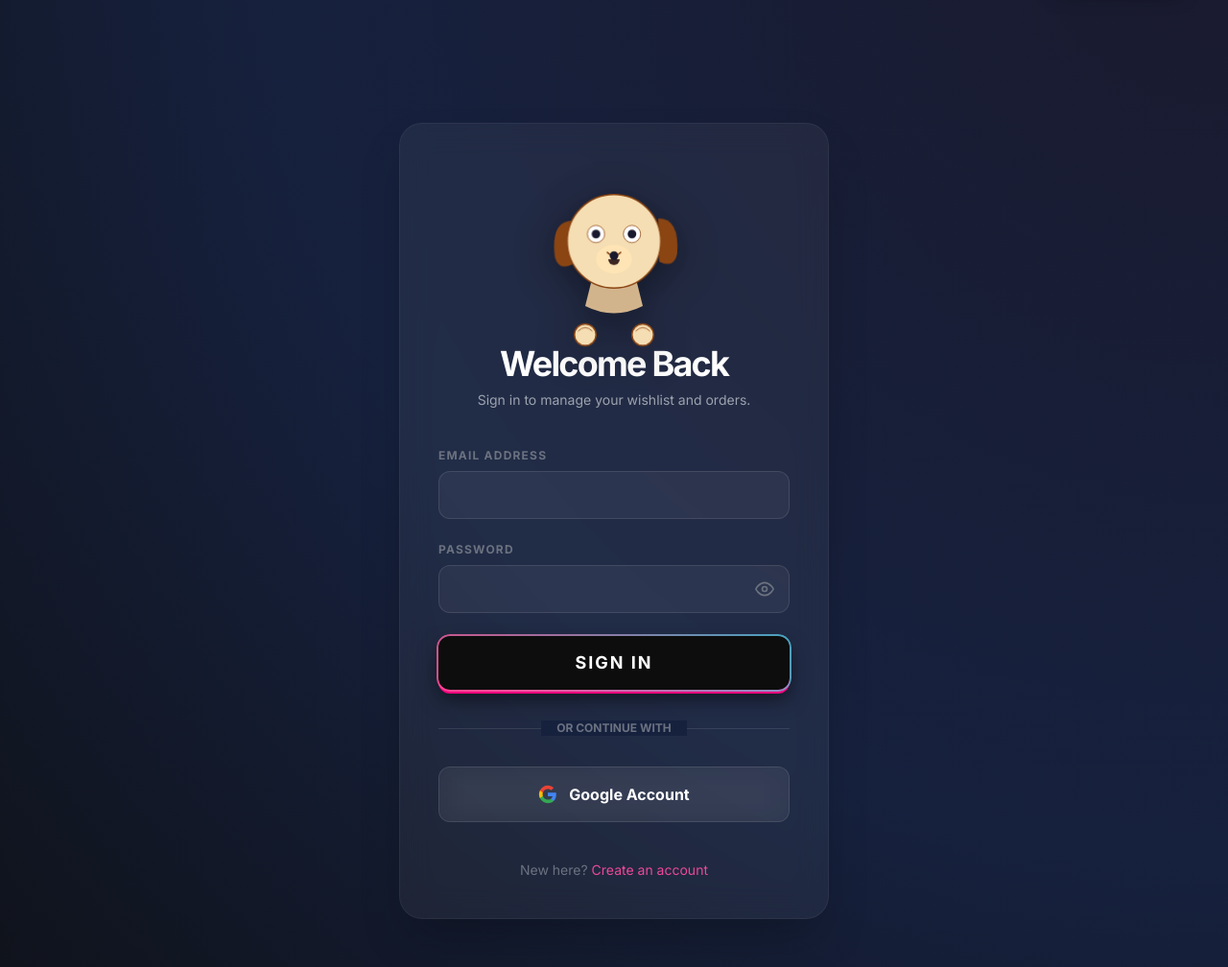
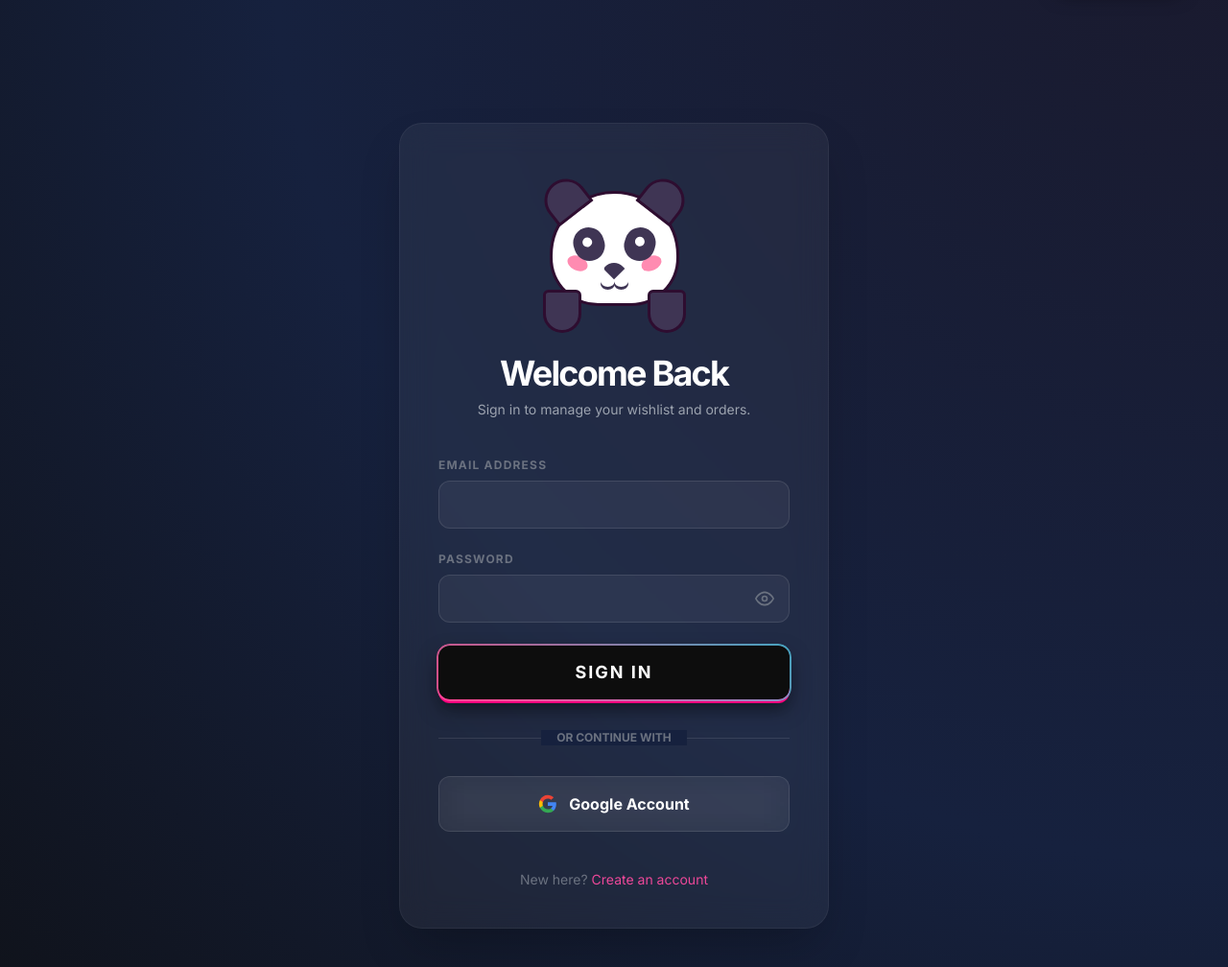
Before and after one commit to vishnutmv/sowarna_sarees, a Flask app: page /login in a window 1280 px wide. Shown: the part 98-1106 px from the top of the page at 96% size. Run offline with Flask 3, Linux system fonts and the light colour scheme; some libraries are stand-ins or nearby versions.

Commit message:
panda mascot ui

```diff
--- a/templates/layout.html
+++ b/templates/layout.html
@@ -146,52 +146,111 @@
             100% { background-position: 0% 50%; }
         }
 
-        /* Mascot Styles - Expressive Puppy */
+        /* Panda Mascot Styles */
         .mascot-container {
             position: relative;
-            width: 180px;
             height: 180px;
-            margin: 0 auto 10px;
+            width: 100%;
             display: flex;
             justify-content: center;
             align-items: center;
-            perspective: 1000px;
+            margin-bottom: 20px;
         }
-        .mascot-svg {
-            width: 150px;
-            height: 150px;
-            overflow: visible;
-            filter: drop-shadow(0 8px 20px rgba(0,0,0,0.4));
+        .panda-face {
+            height: 120px;
+            width: 135px;
+            background-color: #ffffff;
+            border: 3px solid #2e0d30;
+            border-radius: 120px 120px 90px 90px;
+            position: relative;
+            z-index: 10;
         }
-        .mascot-head-group {
-            transition: transform 0.1s ease-out;
-            transform-origin: center 60%;
+        .ear-l, .ear-r {
+            background-color: #3f3554;
+            height: 40px;
+            width: 45px;
+            border: 3px solid #2e0d30;
+            border-radius: 40px 40px 0 0;
+            position: absolute;
+            top: -15px;
         }
-        .mascot-face-group {
-            transition: transform 0.1s ease-out;
+        .ear-l { transform: rotate(-38deg); left: -10px; }
+        .ear-r { transform: rotate(38deg); right: -10px; }
+        .blush-l, .blush-r {
+            background-color: #ff8bb1;
+            height: 15px;
+            width: 22px;
+            border-radius: 50%;
+            position: absolute;
+            top: 65px;
         }
-        .mascot-ear {
-            transform-origin: top center;
-            animation: floppy-ears 4s ease-in-out infinite alternate;
+        .blush-l { left: 15px; transform: rotate(25deg); }
+        .blush-r { right: 15px; transform: rotate(-25deg); }
+        .eye-l, .eye-r {
+            background-color: #3f3554;
+            height: 35px;
+            width: 32px;
+            border-radius: 32px;
+            position: absolute;
+            top: 35px;
         }
-        .mascot-eye-blink {
-            animation: blink-pupil 5s infinite;
+        .eye-l { left: 22px; transform: rotate(-20deg); }
+        .eye-r { right: 22px; transform: rotate(20deg); }
+        .eyeball-l, .eyeball-r {
+            height: 10px;
+            width: 10px;
+            background-color: #ffffff;
+            border-radius: 50%;
+            position: absolute;
+            left: 10px;
+            top: 10px;
+            transition: 0.1s linear;
         }
-        @keyframes floppy-ears {
-            0% { transform: rotate(-3deg); }
-            100% { transform: rotate(3deg); }
+        .nose {
+            height: 16px;
+            width: 16px;
+            background-color: #3f3554;
+            position: absolute;
+            top: 70px;
+            left: 50%;
+            transform: translateX(-50%) rotate(45deg);
+            border-radius: 18px 0 0 4px;
         }
-        @keyframes blink-pupil {
-            0%, 90%, 100% { transform: scaleY(1); }
-            95% { transform: scaleY(0); }
+        .mouth, .mouth::before {
+            height: 12px;
+            width: 15px;
+            background-color: transparent;
+            position: absolute;
+            border-radius: 50%;
+            box-shadow: 0 3px #3f3554;
         }
-        .mascot-paw {
-            transition: transform 0.5s cubic-bezier(0.34, 1.56, 0.64, 1);
-            transform: translateY(40px);
+        .mouth { top: 85px; left: 50px; }
+        .mouth::before { content: ''; position: absolute; left: 14px; }
+        .hand-l, .hand-r {
+            background-color: #3f3554;
+            height: 45px;
+            width: 40px;
+            border: 3px solid #2e0d30;
+            border-radius: 10px 10px 35px 35px;
+            transition: 0.5s cubic-bezier(0.175, 0.885, 0.32, 1.275);
+            position: absolute;
+            top: 100px;
             z-index: 20;
         }
-        .mascot-paw.covering {
-            transform: translateY(-65px) scale(1.1);
+        .hand-l { left: -10px; }
+        .hand-r { right: -10px; }
+        /* Privacy Animation */
+        .hand-l.covering {
+            height: 105px;
+            top: 25px;
+            left: 35px;
+            transform: rotate(-155deg);
+        }
+        .hand-r.covering {
+            height: 105px;
+            top: 25px;
+            right: 35px;
+            transform: rotate(155deg);
         }
 
         .mascot-board {
@@ -486,68 +545,54 @@
     {% endif %}
 
     <script>
-        class DogMascot {
+        class PandaMascot {
             constructor(containerId) {
                 this.container = document.getElementById(containerId);
                 if (!this.container) return;
-                this.pupils = this.container.querySelectorAll('.mascot-eye-pupil');
-                this.paws = this.container.querySelectorAll('.mascot-paw');
+                this.eyeL = this.container.querySelector('.eyeball-l');
+                this.eyeR = this.container.querySelector('.eyeball-r');
+                this.handL = this.container.querySelector('.hand-l');
+                this.handR = this.container.querySelector('.hand-r');
                 this.board = this.container.querySelector('.mascot-board');
-                this.head = this.container.querySelector('.mascot-head-group');
-                this.face = this.container.querySelector('.mascot-face-group');
                 this.isPrivate = false;
                 this.init();
             }
 
             init() {
-                document.addEventListener('mousemove', (e) => this.updateEyes(e.clientX, e.clientY));
+                document.addEventListener('mousemove', (e) => {
+                    if (!this.isPrivate) this.updateEyes(e.clientX, e.clientY);
+                });
             }
 
-            updateEyes(mouseX, mouseY) {
-                if (this.isPrivate) return;
+            updateEyes(targetX, targetY) {
+                const rect = this.container.getBoundingClientRect();
+                const centerX = rect.left + rect.width / 2;
+                const centerY = rect.top + rect.height / 2;
 
-                const containerRect = this.container.getBoundingClientRect();
-                const centerX = containerRect.left + containerRect.width / 2;
-                const centerY = containerRect.top + containerRect.height / 2;
+                const dx = (targetX - centerX) / window.innerWidth;
+                const dy = (targetY - centerY) / window.innerHeight;
 
-                // Head Tilt/Turn (Realistic 3D look)
-                const dx = (mouseX - centerX) / window.innerWidth;
-                const dy = (mouseY - centerY) / window.innerHeight;
+                // Eyeball limits
+                const moveX = dx * 15 + 10; // offset based on center (10px)
+                const moveY = dy * 15 + 10;
 
-                if (this.head) {
-                    this.head.style.transform = `rotateY(${dx * 20}deg) rotateX(${-dy * 15}deg)`;
-                }
-                if (this.face) {
-                    this.face.style.transform = `translate(${dx * 15}px, ${dy * 10}px)`;
-                }
-
-                // Pupils tracking
-                this.pupils.forEach((pupil) => {
-                    const tx = dx * 8;
-                    const ty = dy * 6;
-                    pupil.style.transform = `translate(${tx}px, ${ty}px)`;
-                });
+                this.eyeL.style.left = `${moveX}px`;
+                this.eyeL.style.top = `${moveY}px`;
+                this.eyeR.style.right = `${20 - moveX}px`;
+                this.eyeR.style.top = `${moveY}px`;
             }
 
             setPrivacy(isPrivate) {
                 this.isPrivate = isPrivate;
-                this.paws.forEach(paw => {
-                    if (isPrivate) paw.classList.add('covering');
-                    else paw.classList.remove('covering');
-                });
-
                 if (isPrivate) {
-                    if (this.head) this.head.style.transform = 'rotateX(20deg)';
-                    if (this.face) this.face.style.transform = 'translate(0, 5px)';
-                    this.pupils.forEach(p => p.style.transform = 'translate(0,0)');
+                    this.handL.classList.add('covering');
+                    this.handR.classList.add('covering');
+                    this.eyeL.style.cssText = 'left: 10px; top: 10px;';
+                    this.eyeR.style.cssText = 'right: 10px; top: 10px;';
+                } else {
+                    this.handL.classList.remove('covering');
+                    this.handR.classList.remove('covering');
                 }
-            }
-
-            showMessage(text, isSuccess = true) {
-                this.board.innerText = text;
-                this.board.style.background = isSuccess ? '#4ADE80' : '#F87171';
-                this.board.classList.add('visible');
-                setTimeout(() => this.board.classList.remove('visible'), 3000);
             }
 
             trackInput(input) {
@@ -559,13 +604,24 @@
                 input.addEventListener('blur', () => this.setPrivacy(false));
                 input.addEventListener('input', () => {
                     if (!this.isPrivate) {
-                        const rect = input.getBoundingClientRect();
-                        const progress = input.value.length / (input.maxLength || 20);
-                        const targetX = rect.left + (rect.width * progress);
-                        const targetY = rect.top + rect.height / 2;
-                        this.updateEyes(targetX, targetY);
+                        const len = input.value.length;
+                        const max = input.maxLength > 0 ? input.maxLength : 30;
+                        const progress = Math.min(len / max, 1);
+
+                        // Move eyes from left to right based on typing progress
+                        const moveX = 5 + (progress * 10); // range from 5px to 15px
+                        this.eyeL.style.left = `${moveX}px`;
+                        this.eyeR.style.right = `${20 - moveX}px`;
                     }
                 });
+            }
+
+            showMessage(text, isSuccess = true) {
+                if (!this.board) return;
+                this.board.innerText = text;
+                this.board.style.borderColor = isSuccess ? '#4ADE80' : '#F87171';
+                this.board.classList.add('visible');
+                setTimeout(() => this.board.classList.remove('visible'), 3000);
             }
         }
 
--- a/templates/login.html
+++ b/templates/login.html
@@ -5,50 +5,25 @@
 {% block content %}
 <div class="max-w-md mx-auto mt-10 md:mt-20 px-4 md:px-0">
     <div class="glass p-6 md:p-10 border-white/5 shadow-2xl">
-        <!-- Puppy Mascot -->
-        <div class="mascot-container" id="dog-mascot">
+        <!-- Panda Mascot -->
+        <div class="mascot-container" id="panda-mascot">
             <div class="mascot-board" id="dog-board">Welcome!</div>
-            <svg class="mascot-svg" viewBox="0 0 200 200">
-                <!-- Torso -->
-                <path d="M60 180 Q100 200 140 180 L130 140 Q100 150 70 140 Z" fill="#D2B48C" />
-
-                <g class="mascot-head-group">
-                    <!-- Floppy Ears -->
-                    <path class="mascot-ear" d="M40 60 Q10 60 15 110 Q20 130 40 120 Z" fill="#8B4513" />
-                    <path class="mascot-ear" d="M160 60 Q190 60 185 110 Q180 130 160 120 Z" fill="#8B4513" />
-
-                    <!-- Main Head Shape -->
-                    <circle cx="100" cy="90" r="65" fill="#F5DEB3" stroke="#8B4513" stroke-width="2" />
-
-                    <g class="mascot-face-group">
-                        <!-- Eyes -->
-                        <g class="mascot-eye-blink">
-                            <circle cx="75" cy="80" r="12" fill="white" stroke="#8B4513" stroke-width="1" />
-                            <circle class="mascot-eye-pupil" cx="75" cy="80" r="6" fill="#1a1a2e" />
-                        </g>
-                        <g class="mascot-eye-blink">
-                            <circle cx="125" cy="80" r="12" fill="white" stroke="#8B4513" stroke-width="1" />
-                            <circle class="mascot-eye-pupil" cx="125" cy="80" r="6" fill="#1a1a2e" />
-                        </g>
-
-                        <!-- Snout & Nose -->
-                        <ellipse cx="100" cy="115" rx="25" ry="20" fill="#FFE4B5" />
-                        <path d="M90 105 Q100 115 110 105" fill="none" stroke="#8B4513" stroke-width="2" />
-                        <path d="M92 115 A8 8 0 0 0 108 115" fill="#3E2723" />
-                        <circle cx="100" cy="110" r="6" fill="#1a1a2e" />
-                    </g>
-                </g>
-
-                <!-- Paws -->
-                <g class="mascot-paw mascot-paw-left">
-                    <circle cx="60" cy="180" r="15" fill="#F5DEB3" stroke="#8B4513" stroke-width="2" />
-                    <path d="M50 175 Q60 165 70 175" stroke="#8B4513" stroke-width="1" fill="none" />
-                </g>
-                <g class="mascot-paw mascot-paw-right">
-                    <circle cx="140" cy="180" r="15" fill="#F5DEB3" stroke="#8B4513" stroke-width="2" />
-                    <path d="M130 175 Q140 165 150 175" stroke="#8B4513" stroke-width="1" fill="none" />
-                </g>
-            </svg>
+            <div class="panda-face">
+                <div class="ear-l"></div>
+                <div class="ear-r"></div>
+                <div class="blush-l"></div>
+                <div class="blush-r"></div>
+                <div class="eye-l">
+                    <div class="eyeball-l"></div>
+                </div>
+                <div class="eye-r">
+                    <div class="eyeball-r"></div>
+                </div>
+                <div class="nose"></div>
+                <div class="mouth"></div>
+                <div class="hand-l"></div>
+                <div class="hand-r"></div>
+            </div>
         </div>
 
         <h2 class="text-3xl md:text-4xl font-black mb-2 tracking-tighter text-center">Welcome Back</h2>
@@ -70,7 +45,7 @@
             </div>
 
             <script>
-                const mascot = new DogMascot('dog-mascot');
+                const mascot = new PandaMascot('panda-mascot');
                 document.querySelectorAll('.mascot-target').forEach(input => mascot.trackInput(input));
 
                 function togglePassword(inputId, iconId) {
```
Also changed, not shown: templates/register.html (+20 -45 lines).
